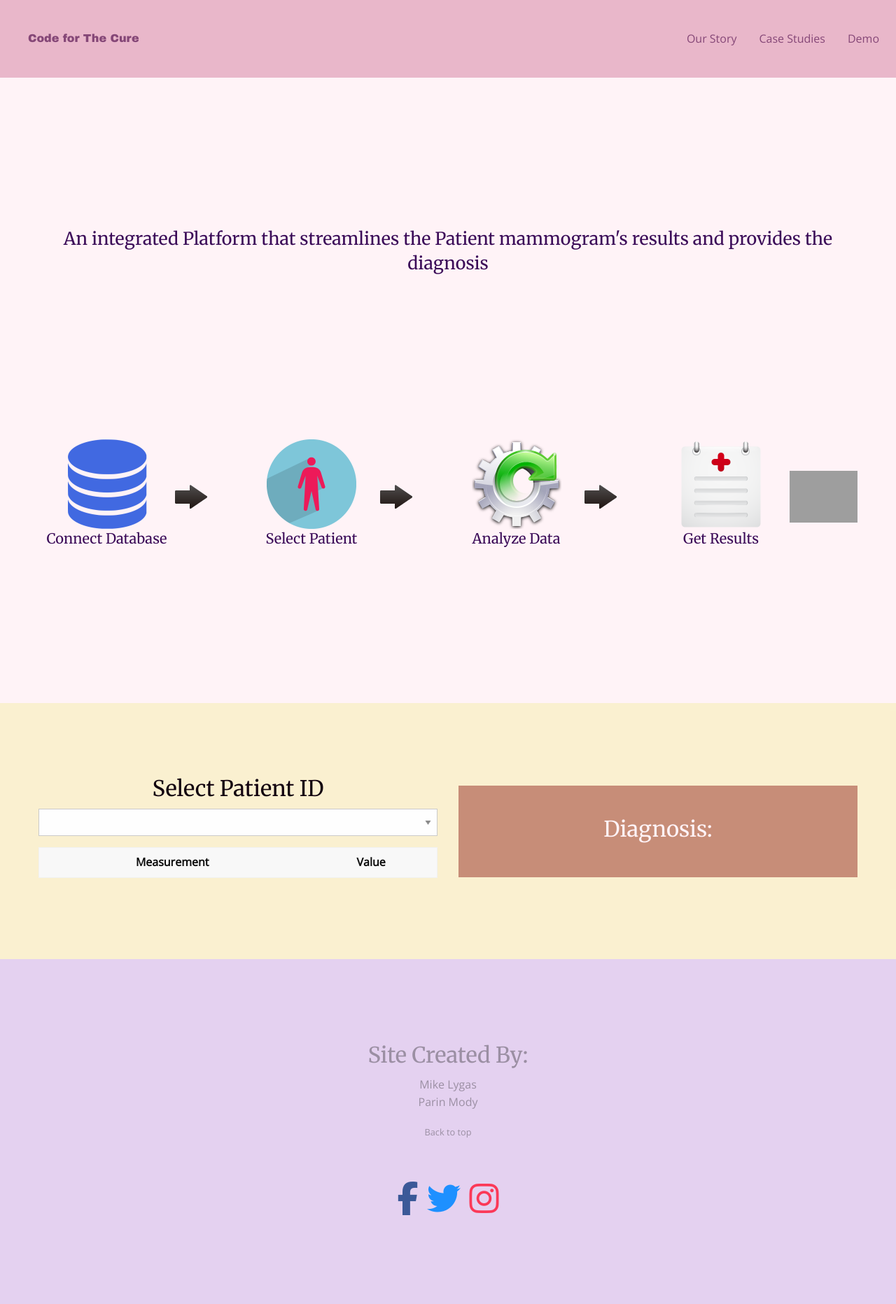
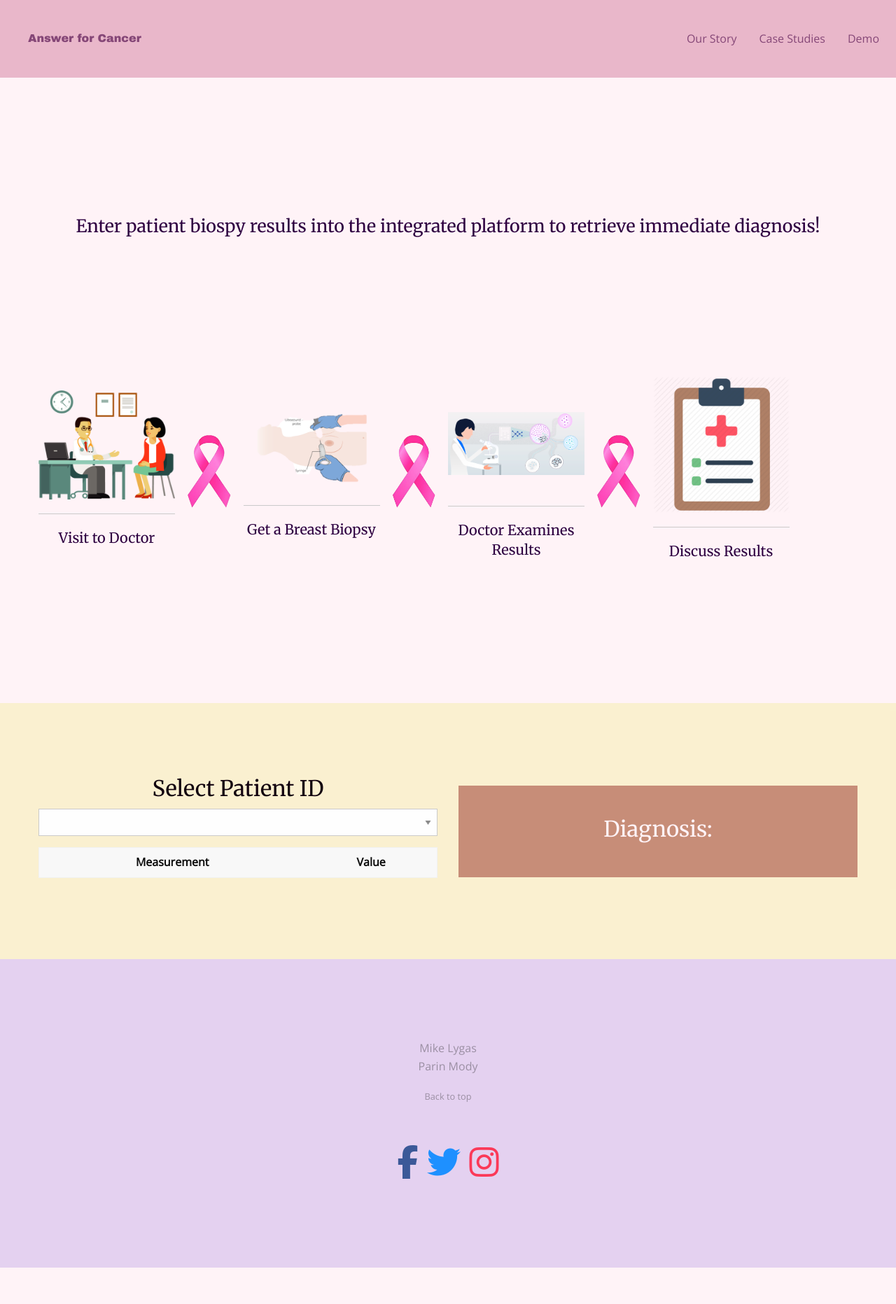
Before and after one commit to mikelygas/Answer_For_Cancer, a Flask app: page /calculator in a window 1280 px wide. Shown: the whole page at 70% size. After the commit the page ends 1812 px from the top, so only its background shows below. Run offline with Flask 2, Linux system fonts and the light colour scheme; lists and menus that the app fills with data are empty; some libraries are stand-ins or nearby versions; grey boxes are pictures that could not be loaded.

Commit message:
Changes to Demo tab and HTML

```diff
--- a/static/css/style.css
+++ b/static/css/style.css
@@ -118,8 +118,8 @@ label {
 /* Buttons */
 
 .button {
-  background-color: #3b0b58;
-  color: #fff3f7;
+  background-color: #ee0471;
+  color: #fff3f7
 }
 .button:hover,
 .button:focus {
@@ -167,11 +167,12 @@ label {
 /* Demo */
 
 .how-container {
-  color: #3b0b58;
+  color: #2e0141;
   /* background-color: hsla(53, 80%, 79%, 0.45); */
   padding-top: 25px;
-  padding-bottom: 25px;
+  padding-bottom: 25px
 }
+
 
 .demo-container th {
   text-align: center;
--- a/templates/calculator.html
+++ b/templates/calculator.html
@@ -4,7 +4,7 @@
 <head>
   <meta charset="UTF-8" />
   <meta name="viewport" content="width=device-width, initial-scale=1.0" />
-  <title>Code for The Cure!</title>
+  <title>Answer for Cancer!</title>
   <link href="https://maxcdn.bootstrapcdn.com/font-awesome/4.6.3/css/font-awesome.min.css" rel="stylesheet"
     integrity="sha384-T8Gy5hrqNKT+hzMclPo118YTQO6cYprQmhrYwIiQ/3axmI1hQomh7Ud2hPOy8SP1" crossorigin="anonymous" />
   <!-- Foundation docs @ https://foundation.zurb.com/sites/docs/ -->
@@ -25,7 +25,7 @@
   <div class="top-bar">
     <div class="top-bar-left">
       <ul class="menu">
-        <li class="menu-text"><a href="/">Code for The Cure</a></li>
+        <li class="menu-text"><a href="/">Answer for Cancer</a></li>
       </ul>
     </div>
     <div class="top-bar-right">
@@ -45,35 +45,39 @@
       <div class="grid-container">
         <div class="grid-x align-middle" id="banner">
           <div class="cell large-12">
-            <h4>An integrated Platform that streamlines the Patient mammogram's results and provides the diagnosis</h4>
+            <h4>Enter patient biospy results into the integrated platform to retrieve immediate diagnosis!</h4>
           </div>
           <div class="cell large-2 text-center">
-            <img src="../static/images/database.png" alt="Hospital Database" style="text-align: center">
-            <h5>Connect Database</h5>
+            <img src="../static/images/DocVisit.png" alt="Doctor Visit" style="text-align: center">
+            <hr>
+            <h5>Visit to Doctor</h5>
           </div>
           <div class="cell large-1">
-            <img src="../static/images/arrow.png" alt="Arrow" style="text-align: center">
+            <img src="../static/images/breastcancerribbon.png" alt="BreastCancerRibbon" style="text-align: center">
           </div>
           <div class="cell large-2 text-center">
-            <img src="../static/images/patient.png" alt="Patient" style="text-align: center">
-            <h5>Select Patient</h5>
+            <img src="../static/images/biopsy.png" alt="Biopsy" style="text-align: center">
+            <hr>
+            <h5>Get a Breast Biopsy</h5>
           </div>
           <div class="cell large-1">
-            <img src="../static/images/arrow.png" alt="Arrow" style="text-align: center">
+            <img src="../static/images/breastcancerribbon.png" alt="BreastCancerRibbon" style="text-align: center">
           </div>
           <div class="cell large-2 text-center">
-            <img src="../static/images/app.png" alt="Analyze" style="text-align: center">
-            <h5>Analyze Data</h5>
+            <br></br>
+            <img src="../static/images/examine.png" alt="Examine Biopsy Results" style="text-align: center">
+            <br></br>
+            <hr>
+            <h5>Doctor Examines Results</h5>
           </div>
           <div class="cell large-1" style="align-content: center">
-            <img src="../static/images/arrow.png" alt="Arrow" style="text-align: center">
+            <img src="../static/images/breastcancerribbon.png" alt="BreastCancerRibbon" style="text-align: center">
           </div>
           <div class="cell large-2 text-center">
-            <img src="../static/images/report.png" alt="result" style="text-align: center">
-            <h5>Get Results</h5>
+            <img src="../static/images/clipboard.png" alt="Results" style="text-align: center">
+            <hr>
+            <h5>Discuss Results</h5>
           </div>
-          <div class="cell large-1" style="align-content: center">
-            <img src="../static/images/check.png" alt="Check" style="text-align: center">
           </div>
         </div>
       </div>
@@ -112,7 +116,6 @@
     <!-- Footer -->
     <footer class="grid-x grid-padding-x grid-padding-y align-center">
       <div class="cell large-12 text-center">
-        <h3>Site Created By: </h3>
         <ul class="no-bullet">
           <li><a href="https://github.com/mikelygas">Mike Lygas</a></li>
           <li><a href="https://github.com/parin225">Parin Mody</a></li>
--- a/templates/cases.html
+++ b/templates/cases.html
@@ -3,7 +3,7 @@
   <head>
     <meta charset="UTF-8" />
     <meta name="viewport" content="width=device-width, initial-scale=1.0" />
-    <title>Code for The Cure!</title>
+    <title>Answer for Cancer!</title>
     <link
       href="https://maxcdn.bootstrapcdn.com/font-awesome/4.6.3/css/font-awesome.min.css"
       rel="stylesheet"
@@ -33,7 +33,7 @@
     <div class="top-bar">
       <div class="top-bar-left">
         <ul class="menu">
-          <li class="menu-text"><a href="/">Code for The Cure</a></li>
+          <li class="menu-text"><a href="/">Answer for Cancer</a></li>
         </ul>
       </div>
       <div class="top-bar-right">
@@ -67,7 +67,6 @@
     <!-- Footer -->
     <footer class="grid-x grid-padding-x grid-padding-y align-center">
       <div class="cell large-12 text-center">
-        <h3>Site Created By:</h3>
         <ul class="no-bullet">
           <li><a href="https://github.com/mikelygas">Mike Lygas</a></li>
           <li><a href="https://github.com/parin225">Parin Mody</a></li>
--- a/templates/story.html
+++ b/templates/story.html
@@ -7,7 +7,7 @@
       <link rel="stylesheet" href="../static/css/charts_style.css">
     <meta charset="UTF-8" />
     <meta name="viewport" content="width=device-width, initial-scale=1.0" />
-    <title>Code for The Cure!</title>
+    <title>Answer for Cancer!</title>
     <link
       href="https://maxcdn.bootstrapcdn.com/font-awesome/4.6.3/css/font-awesome.min.css"
       rel="stylesheet"
@@ -38,7 +38,7 @@
     <div class="top-bar">
       <div class="top-bar-left">
         <ul class="menu">
-          <li class="menu-text"><a href="/">Code for The Cure</a></li>
+          <li class="menu-text"><a href="/">Answer for Cancer</a></li>
         </ul>
       </div>
       <div class="top-bar-right">
@@ -75,7 +75,6 @@
       <div id="map"></div>
   </div>
 </div>
-
     <div class="row">
           <div class="col-md-3"></div>
           <div class="col-md-6">
@@ -115,7 +114,6 @@
     <!-- Footer -->
    <footer class="grid-x grid-padding-x grid-padding-y align-center">
     <div class="cell large-12 text-center">
-      <h3>Site Created By:</h3>
       <ul class="no-bullet">
         <li><a href="https://github.com/mikelygas">Mike Lygas</a></li>
         <li><a href="https://github.com/parin225">Parin Mody</a></li>
```
Also changed, not shown: templates/index.html (+4 -5 lines), static/Images/DocVisit.png (added), static/Images/biopsy.png (added), static/Images/breastcancerribbon.png (added), static/Images/clipboard.png (added), static/Images/doctor.png (added), static/Images/examine.png (added), 4 other files.
